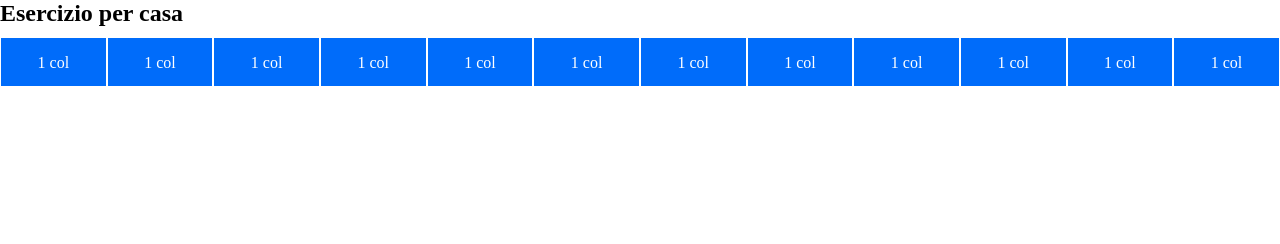
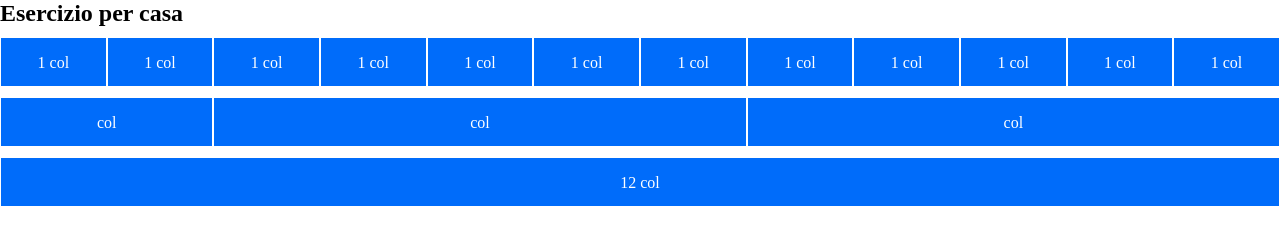
Before and after one commit to EmanuelaMocci/html-css-12bool, a plain HTML site: page index.html in a window 1280 px wide. Drawn offline with Linux system fonts and the light colour scheme.

Commit message:
Aggiunta col e 12 col

```diff
--- a/css/12BoolFlex.css
+++ b/css/12BoolFlex.css
@@ -1,3 +1,4 @@
+
 
 .col-1 {
     flex-basis: calc((100% / 12) * 1);
--- a/css/style.css
+++ b/css/style.css
@@ -13,7 +13,7 @@
     height: 50px;
     margin-top: 10px;
 }
-.col-1{
+[class*="col-"]{
     background-color: #006cfa;
     border: 1px solid white;
     color: white;
--- a/index.html
+++ b/index.html
@@ -30,6 +30,16 @@
             <div class="col-1">1 col</div>
             <div class="col-1">1 col</div>
         </div>
+
+        <div class="row">
+            <div class="col-2">col</div>
+            <div class="col-5">col</div>
+            <div class="col-5">col</div>
+        </div>
+
+        <div class="row">
+            <div class="col-12">12 col</div>
+        </div>
         <!-- /Sezione uno -->
     </div>
 
```
